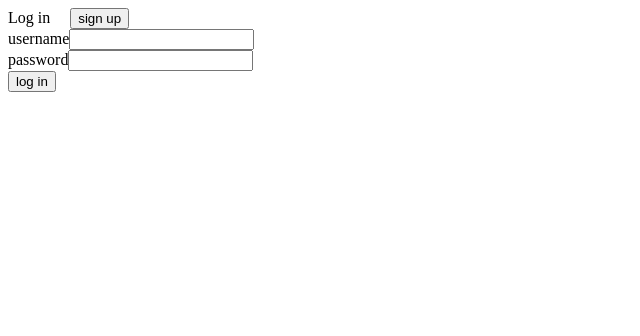
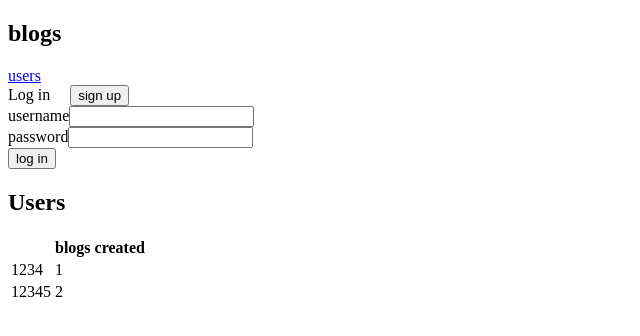
Before and after one commit to Leaagga/part7, a React (Vite) app in the folder Bloglist-ReactQuery/: page /users in a window 1280 px wide. Shown: the top 336 px of the page, without its empty margins (0-640 px from the left). Built offline with nearby package versions, Linux system fonts and the light colour scheme; no server answers; data requests are answered from the project's data file.

Commit message:
7.14 Query

```diff
--- a/Bloglist-ReactQuery/db.json
+++ b/Bloglist-ReactQuery/db.json
@@ -1,33 +1,73 @@
 {
   "blogs": [
     {
-      "author": "123",
-      "url": "123",
-      "title": "123",
-      "id": "16338",
+      "author": "1234",
+      "url": "1234",
+      "title": "1234",
+      "id": "64811",
       "likes": 0,
       "user": {
-        "user": {
-          "token": "eyJhbGciOiJIUzI1NiJ9.eyJwYXNzd29yZCI6IjEyMzQifQ.-3JOneYrE0pbo70nTH2aKYwKRfPgOopxBiYMQkdeOkQ",
-          "username": "1234",
-          "name": "1234",
-          "id": "37231"
-        }
+        "username": "1234",
+        "name": "1234",
+        "id": "18118"
+      }
+    },
+    {
+      "author": "12345",
+      "url": "12345",
+      "title": "12345",
+      "id": "42244",
+      "likes": 0,
+      "user": {
+        "username": "12345",
+        "name": "12345",
+        "id": "23495"
+      }
+    },
+    {
+      "author": "1234567",
+      "url": "1234567",
+      "title": "1234567",
+      "id": "41547",
+      "likes": 0,
+      "user": {
+        "username": "12345",
+        "name": "12345",
+        "id": "23495"
       }
     }
   ],
   "users": [
     {
-      "id": "37231",
+      "id": "18118",
       "name": "1234",
       "username": "1234",
-      "passwordHash": "$2a$10$/E36ttEFuBIRTUBhthGMGuLeG2edAtH/ZLxUbhV7YfYxog/VfgMHO"
+      "passwordHash": "$2a$10$ePrsRwva206RWVApfZmEj.3S3RbDc2yrVisBAWn/S9joViuYZf/EK",
+      "blogs": [
+        {
+          "id": "64811",
+          "title": "1234",
+          "author": "1234"
+        }
+      ]
     },
     {
-      "id": "72761",
+      "id": "23495",
       "name": "12345",
       "username": "12345",
-      "passwordHash": "$2a$10$ckznZSKtOwzxE2zzm3lArOkPLW8zlqz8G3XEGFVqNLbOvO3EUFVhi"
+      "passwordHash": "$2a$10$un5fAwb2huzAWLBh6IBLIejZ2HY330bPVL1XAI4AogA/fgIdQjzba",
+      "blogs": [
+        {
+          "id": "42244",
+          "title": "12345",
+          "author": "12345"
+        },
+        {
+          "id": "41547",
+          "title": "1234567",
+          "author": "1234567"
+        }
+      ]
     }
   ]
 }
--- a/Bloglist-ReactQuery/package.json
+++ b/Bloglist-ReactQuery/package.json
@@ -17,6 +17,7 @@
     "jose": "^5.1.3",
     "react": "^18.2.0",
     "react-dom": "^18.2.0",
+    "react-router-dom": "^6.20.1",
     "vite-plugin-node-polyfills": "^0.17.0"
   },
   "devDependencies": {
--- a/Bloglist-ReactQuery/src/App.jsx
+++ b/Bloglist-ReactQuery/src/App.jsx
@@ -1,4 +1,5 @@
 import { useContext, useEffect, useState } from 'react'
+import { BrowserRouter as Router, Routes, Route, Link } from 'react-router-dom'
 import axios from 'axios'
 import { useQuery, useMutation } from '@tanstack/react-query'
 import { getBlogs, createBlog } from './blogRequests'
@@ -7,8 +8,18 @@ import BlogForm from './components/BlogForm'
 import Notification from './components/Notification'
 import LogIn from './components/LogIn'
 import userContext from './UserContext'
+import Users from './components/Users'
+import { getAllUsers } from './userRequest'
 function App() {
   const [user, userDispatch] = useContext(userContext)
+  const [users, setUsers] = useState([])
+  useEffect(() => {
+    const getUsers = async () => {
+      const gotusers = await getAllUsers()
+      setUsers(gotusers)
+    }
+    getUsers()
+  }, [user])
   useEffect(() => {
     if (window.localStorage.getItem('LoggedInUser')) {
       userDispatch({ type: 'GETUSER' })
@@ -26,19 +37,31 @@ function App() {
     return <div>loading data...</div>
   }
   const blogs = result.data
-
+  const Home = ({ user, blogs }) => {
     return user.user ? (
       <div>
-      <Notification />
-      <LogIn />
         <BlogForm />
         {blogs ? <Blog blogs={blogs} /> : null}
       </div>
     ) : (
+      <div></div>
+    )
+  }
+  return (
+    <Router>
+      <h2>blogs</h2>
       <div>
+        <Link to='/users'>users</Link>
+        {/* <Link to='/'>home</Link> */}
+      </div>
+
       <Notification />
       <LogIn />
-    </div>
+      <Routes>
+        <Route path='/users' element={<Users users={users} />} />
+        <Route path='/' element={<Home user={user} blogs={blogs} />} />
+      </Routes>
+    </Router>
   )
 }
 
--- a/Bloglist-ReactQuery/src/UserContext.jsx
+++ b/Bloglist-ReactQuery/src/UserContext.jsx
@@ -12,6 +12,13 @@ const userReducer = (state, action) => {
       return { user: action.payload }
     case 'GETUSER':
       return { user: JSON.parse(window.localStorage.getItem('LoggedInUser')) }
+    case 'UPDATE':
+      window.localStorage.clear('LoggedInUser')
+      window.localStorage.setItem(
+        'LoggedInUser',
+        JSON.stringify(action.payload)
+      )
+      return { user: action.payload }
   }
 }
 const userContext = createContext()
--- a/Bloglist-ReactQuery/src/components/BlogForm.jsx
+++ b/Bloglist-ReactQuery/src/components/BlogForm.jsx
@@ -3,6 +3,7 @@ import { useState, useContext } from 'react'
 import { createBlog } from '../blogRequests'
 import userContext from '../UserContext'
 import notificationContext from '../notificationContext'
+import { addBlog } from '../userRequest'
 const BlogForm = () => {
   const queryClient = useQueryClient()
   const getId = () => (100000 * Math.random()).toFixed(0)
@@ -10,8 +11,16 @@ const BlogForm = () => {
   const [user, userDispatch] = useContext(userContext)
   const newBlogMutation = useMutation({
     mutationFn: createBlog,
-    onSuccess: () => {
+    onSuccess: (newBlog) => {
       queryClient.invalidateQueries({ queryKey: ['blogs'] })
+      createBlogUserMutation.mutate({ user: user.user, blog: newBlog })
+    },
+  })
+  const createBlogUserMutation = useMutation({
+    mutationFn: addBlog,
+    onSuccess: (updatedUser) => {
+      userDispatch({ type: 'UPDATE', payload: updatedUser })
+      queryClient.invalidateQueries({ queryKey: ['users'] })
     },
   })
   const [author, setAuthor] = useState()
@@ -34,7 +43,11 @@ const BlogForm = () => {
       title,
       id: getId(),
       likes: 0,
-      user,
+      user: {
+        username: user.user.username,
+        name: user.user.name,
+        id: user.user.id,
+      },
     }
     setAuthor()
     setTitle()
--- a/Bloglist-ReactQuery/src/components/BlogItem.jsx
+++ b/Bloglist-ReactQuery/src/components/BlogItem.jsx
@@ -3,6 +3,7 @@ import notificationContext from '../notificationContext'
 import { useState, useContext } from 'react'
 import { useQueryClient, useMutation } from '@tanstack/react-query'
 import userContext from '../UserContext'
+import { removeBlog } from '../userRequest'
 const BlogItem = ({ blog }) => {
   const queryClient = useQueryClient()
   const [user, userDispatch] = useContext(userContext)
@@ -14,11 +15,19 @@ const BlogItem = ({ blog }) => {
       notiDispatch({ type: 'LIKES', payload: blog })
     },
   })
+  const delteBlogUserMutation = useMutation({
+    mutationFn: removeBlog,
+    onSuccess: (user) => {
+      userDispatch({ type: 'UPDATE', payload: user })
+      queryClient.invalidateQueries({ queryKey: ['users'] })
+    },
+  })
   const deleteBlogMutation = useMutation({
     mutationFn: deleteBlog,
     onSuccess: () => {
+      notiDispatch({ type: 'DELETE', payload: blog })
+      delteBlogUserMutation.mutate({ user: user.user, blog: blog })
       queryClient.invalidateQueries({ queryKey: ['blogs'] })
-      notiDispatch({ type: 'DELETE', payload: blog })
     },
   })
   const handleLikes = (event) => {
@@ -37,7 +46,7 @@ const BlogItem = ({ blog }) => {
         <div>
           {blog.title} {blog.author}
           &nbsp;
-          {user.user.username == blog.user.user.username ? (
+          {user.user.username == blog.user.username ? (
             <button onClick={handleDelete}>delete</button>
           ) : null}
         </div>
@@ -46,7 +55,7 @@ const BlogItem = ({ blog }) => {
           <button onClick={handleLikes}>like</button>
         </div>
         <div>{blog.url}</div>
-        <div>{blog.user.user.username}</div>
+        <div>{blog.user.username}</div>
       </div>
     </div>
   )
--- a/Bloglist-ReactQuery/src/components/LogIn.jsx
+++ b/Bloglist-ReactQuery/src/components/LogIn.jsx
@@ -90,7 +90,7 @@ const LogIn = () => {
     </div>
   ) : (
     <div>
-      {user.username} logged in.
+      {user.user.username} logged in.
       <button onClick={handleLogOut}>log out</button>
     </div>
   )
--- /dev/null
+++ b/Bloglist-ReactQuery/src/components/Users.jsx
@@ -0,0 +1,32 @@
+import { useEffect, useState } from 'react'
+
+const Users = ({ users }) => {
+  return (
+    <div>
+      <h2>Users</h2>
+      <table>
+        <thead>
+          <tr>
+            <th>&nbsp;&nbsp;&nbsp;&nbsp;</th>
+            <th>blogs created</th>
+          </tr>
+        </thead>
+        <tbody>
+          {users
+            .sort((a, b) => {
+              return Number(b.likes) - Number(a.likes)
+            })
+            .map((u) => {
+              return (
+                <tr key={u.id}>
+                  <td>{u.username}</td>
+                  <td>{u.blogs.length}</td>
+                </tr>
+              )
+            })}
+        </tbody>
+      </table>
+    </div>
+  )
+}
+export default Users
--- a/Bloglist-ReactQuery/src/notificationContext.jsx
+++ b/Bloglist-ReactQuery/src/notificationContext.jsx
@@ -27,7 +27,7 @@ const notificationReducer = (state, action) => {
       return { content: `Error: ${action.payload}`, type: 'error' }
     case 'SIGNUP':
       return {
-        content: `created new user ${action.payload.user}`,
+        content: `created new user ${action.payload.username}`,
         type: 'user',
       }
     default:
--- a/Bloglist-ReactQuery/src/userRequest.js
+++ b/Bloglist-ReactQuery/src/userRequest.js
@@ -18,6 +18,7 @@ export const createUser = async (user) => {
     name: user.name,
     username: user.username,
     passwordHash: passwordHash,
+    blogs: [],
   }
   const response = await axios.post(baseUrl, newUser)
 
@@ -46,5 +47,40 @@ export const logIn = async (user) => {
     username: foundUser.username,
     name: foundUser.name,
     id: foundUser.id,
+    blogs: foundUser.blogs,
   }
 }
+export const getAllUsers = async () => {
+  const response = await axios.get(baseUrl)
+  const users = response.data
+  return users
+}
+export const addBlog = async ({ user, blog }) => {
+  console.log(user)
+  console.log(blog)
+  const blogsList = user.blogs
+  const addedBlog = blogsList.concat({
+    id: blog.id,
+    title: blog.title,
+    author: blog.author,
+  })
+  console.log(addedBlog)
+  const response = await axios.patch(`${baseUrl}/${user.id}`, {
+    blogs: addedBlog,
+  })
+  return response.data
+}
+
+export const removeBlog = async ({ user, blog }) => {
+  const blogsList = user.blogs
+  console.log(blogsList)
+  console.log(blog)
+  console.log(user)
+  const removedBlogUser = blogsList.filter((b) => b.id != blog.id)
+  console.log(removedBlogUser)
+  const response = await axios.patch(`${baseUrl}/${user.id}`, {
+    blogs: removedBlogUser,
+  })
+  console.log(response.data)
+  return response.data
+}
```
Also changed, not shown: 1 other file (tests, documents, lock files or other folders). Lines whose indentation alone changed are shown as unchanged.
